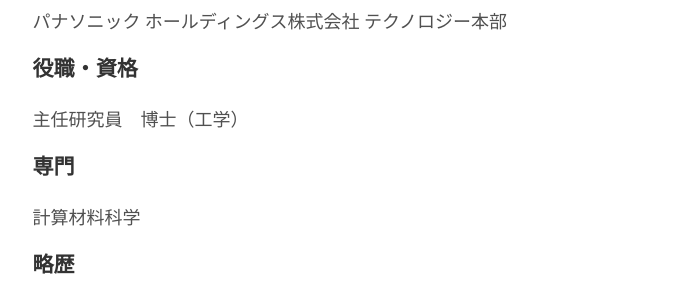
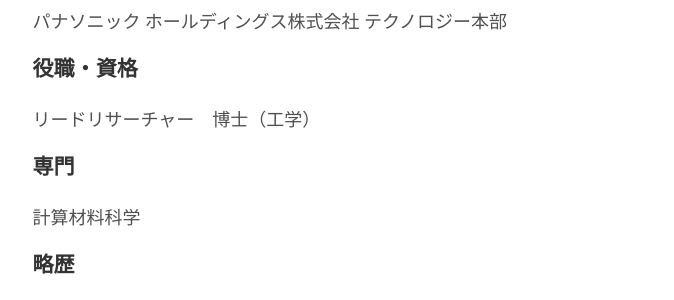
Before and after one commit to yokoyamatomoyasu/yokoyamatomoyasu.github.io, a Jekyll site: the page built from menu/about.md, in a window 1280 px wide and 900 px high. Shown: the part 360-660 px from the top of the window, without its empty margins (300-974 px from the left). Built offline with Jekyll 4.4.1, drawn with Linux system fonts in a browser that asks for light colours.

Commit message:
GitHub pages site with Jekyll

```diff
--- a/menu/about.md
+++ b/menu/about.md
@@ -12,7 +12,7 @@
 パナソニック ホールディングス株式会社 テクノロジー本部
 
 ### 役職・資格
-主任研究員　博士（工学）
+リードリサーチャー　博士（工学）
 
 ### 専門
 計算材料科学
```
